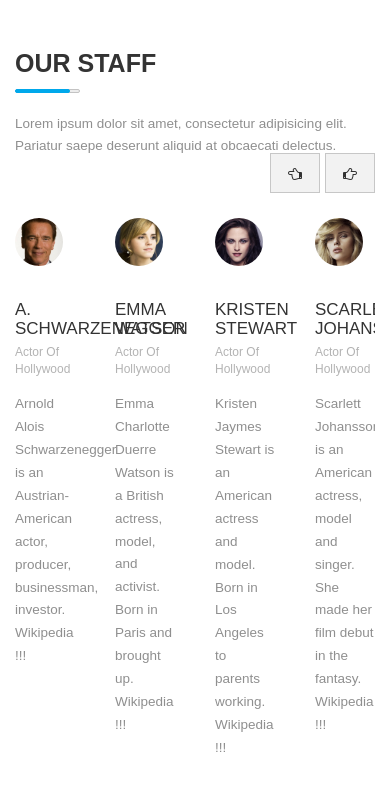
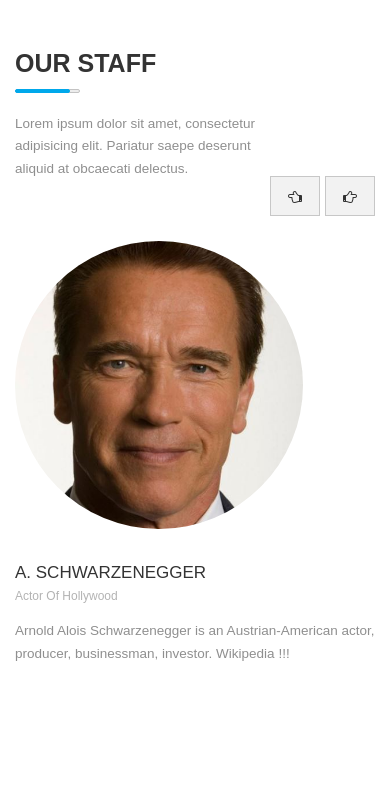
Before and after one commit to Heroock/Project-07-Of-RRF-100-Section-By-Herock, a plain HTML site: page index.html in a window 390 px wide. Drawn offline with Linux system fonts and the light colour scheme.

Commit message:
RRF Awesome Creation !!!

```diff
--- a/index.html
+++ b/index.html
@@ -20,7 +20,7 @@
 	<section class="our-staff-area">
 		<div class="container">
 			<div class="row">
-				<div class="col-md-4">
+				<div class="col-md-4 col-sm-6 col-xs-9">
 					<div class="staff-headding">
 						<h3>OUR STAFF</h3>
 						<p>Lorem ipsum dolor sit amet, consectetur adipisicing elit. Pariatur saepe deserunt aliquid at obcaecati delectus.</p>
@@ -28,7 +28,7 @@
 				</div>
 			</div>
 			<div class="row">
-				<div class="col-md-12">
+				<div class="col-md-12 col-sm-12 col-xs-12">
 					<div class="staff-list">
 						<div class="owl-carousel">
 							<div class="single-staff">
--- a/js/active.owl.carousel.js
+++ b/js/active.owl.carousel.js
@@ -17,7 +17,21 @@ $(document).ready(function () {
 		loop: true,
 		margin: 40,
 		nav: true,
-		navText: ["<i class='fa fa-hand-o-left'></i>", "<i class='fa fa-hand-o-right'></i>"]
+		navText: ["<i class='fa fa-hand-o-left'></i>", "<i class='fa fa-hand-o-right'></i>"],
+		responsive: {
+			0: {
+				items: 1,
+				nav: true,
+			},
+			600: {
+				items: 2,
+				nav: true,
+			},
+			1000: {
+				items: 4,
+				nav: true,
+			}
+		}
 	});
 });
 
```
Also changed, not shown: css/quries.css (added, +25 -0 lines).
